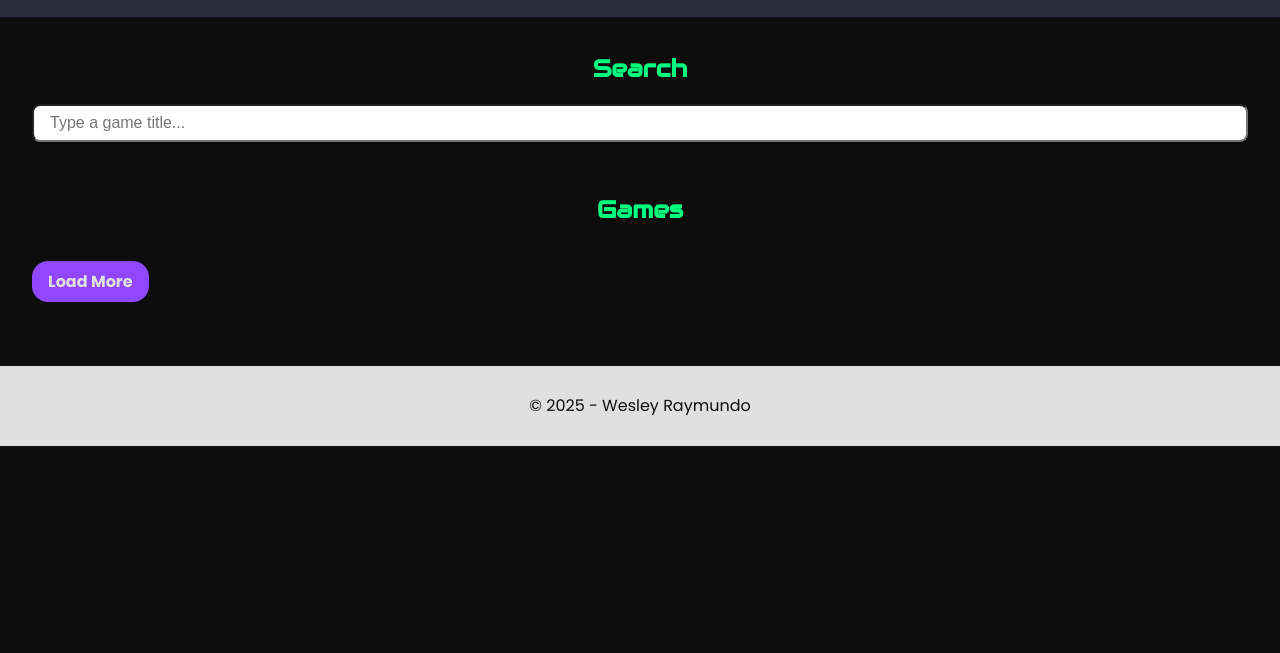
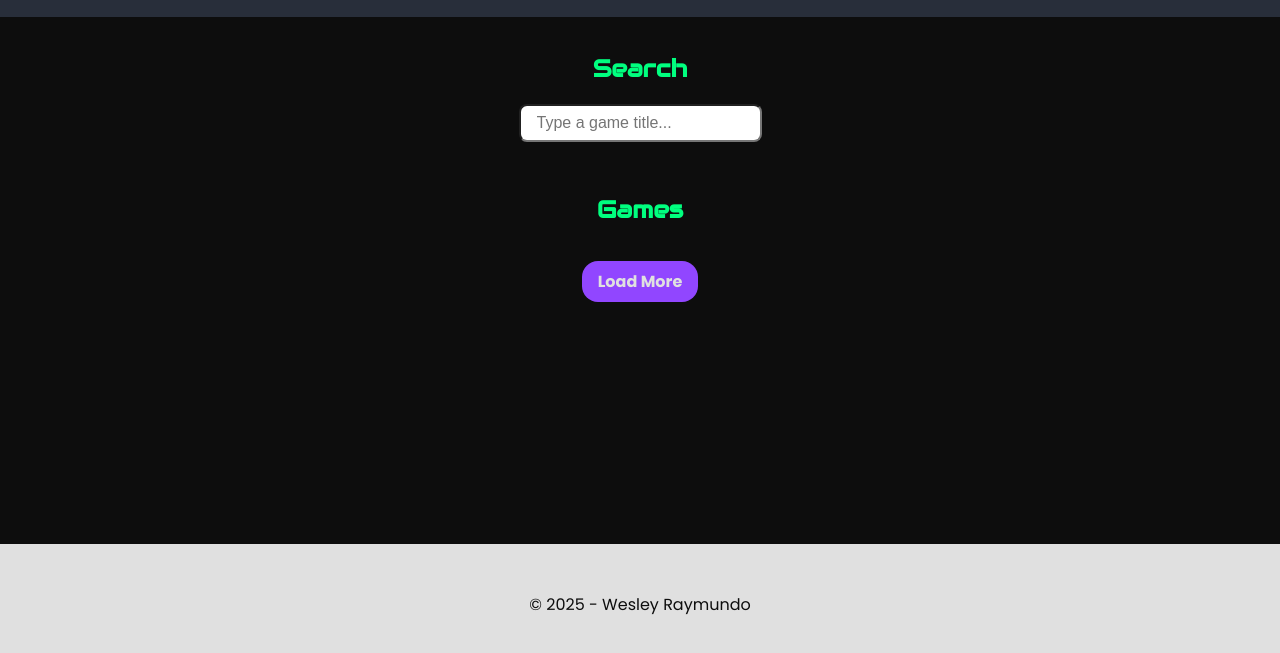
Before and after one commit to ray24004/free2wish, a website built with Vite: page src/index.html in a window 1280 px wide. Shown: the part 87-740 px from the top of the page. Built offline with nearby package versions, Linux system fonts and the light colour scheme; no server answers.

Commit message:
Adjust body layout

```diff
--- a/src/scripts/home.js
+++ b/src/scripts/home.js
@@ -35,7 +35,6 @@ function loadMoreGames() {
   }
   gamesStart += gamesCount;
 
-  loadGamesButton.hidden = gamesEnd >= gamesBatch.length;
 }
 
 searchInput.addEventListener('input', filterResults);
--- a/src/styles/base.css
+++ b/src/styles/base.css
@@ -20,11 +20,13 @@ body {
   display: flex;
   flex-direction: column;
 
+  min-height: 100vh;
   margin: 0;
 }
 
 main {
   padding: 1rem;
+  flex-grow: 1;
 }
 
 .surface-box {
@@ -112,8 +114,9 @@ footer {
   background-color: var(--text);
   color: var(--background);
   text-align: center;
-  line-height: 3rem;
   margin-top: 2rem;
+  padding-top: 2rem;
+  padding-bottom: 5rem;
 }
 
 body.no-scroll {
--- a/src/styles/home.css
+++ b/src/styles/home.css
@@ -1,6 +1,7 @@
 #gameGrid {
   display: grid;
   grid-template-columns: repeat(auto-fit, minmax(250px, auto));
+  width: 100%;
   gap: 1rem;
 }
 
@@ -30,3 +31,9 @@
   padding: 0.5rem 1rem;
   font-size: 1rem;
 }
+
+main {
+  display: flex;
+  flex-direction: column;
+  align-items: center;
+}
```
